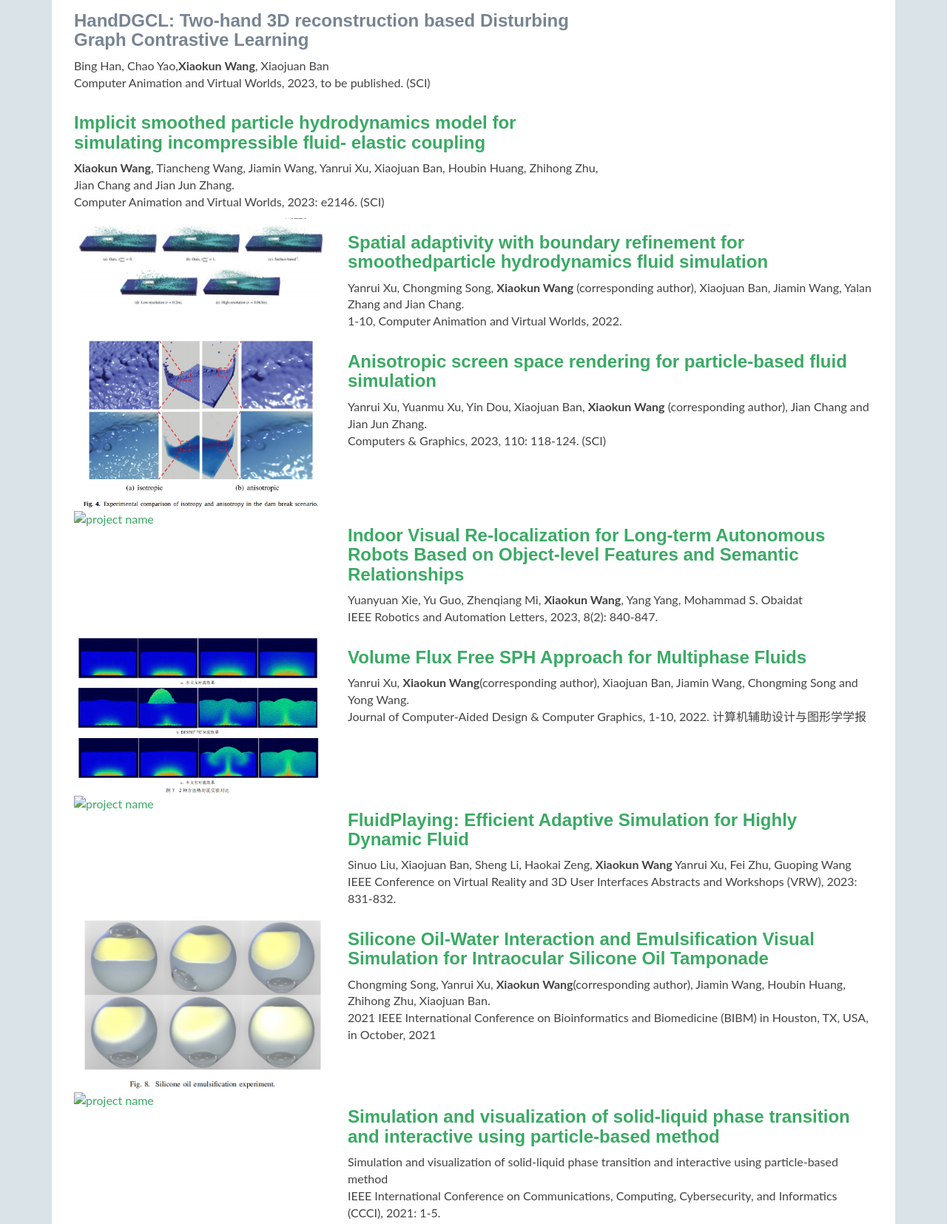
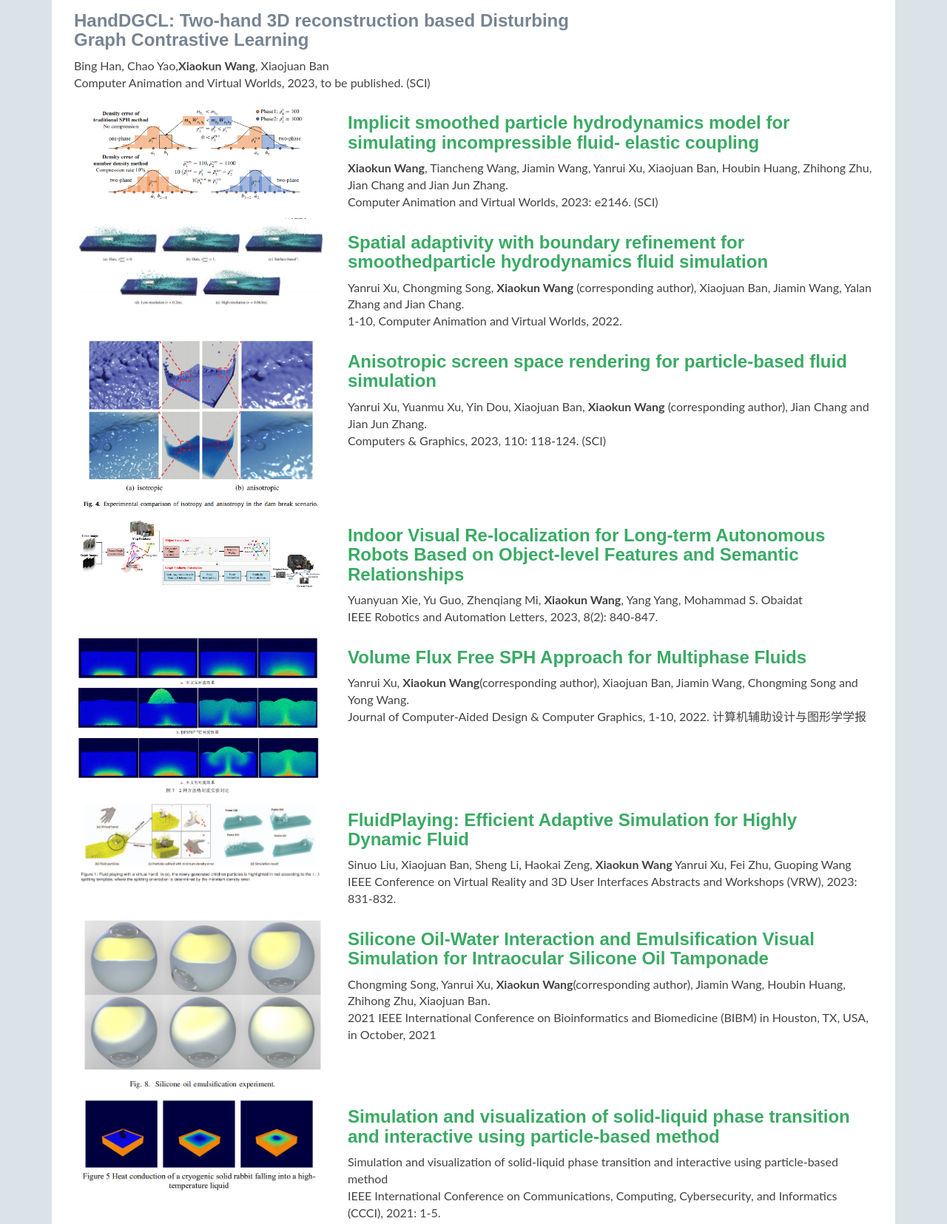
Before and after one commit to wang1xiao2kun3/xiaokun.github.io, a plain HTML site: page publication.html in a window 1280 px wide. Shown: the part 740-2395 px from the top of the page at 74% size. Drawn offline with Linux system fonts and the light colour scheme; no server answers; a script that the page names is missing.

Commit message:
add pics

```diff
--- a/publication.html
+++ b/publication.html
@@ -134,7 +134,11 @@
         </div>
 
         <div class="item row">
+            <a class="col-md-4 col-sm-4 col-xs-12" target="_blank">
+                <img class="img-responsive project-image" src="./assets/papers/image/imp.png" alt="project name" />
+            </a>
             <div class="desc col-md-8 col-sm-8 col-xs-12">
+
                 <h3 class="title">
                     <a href="assets/papers/Computer Animation   Virtual - 2023 - Wang - Implicit smoothed particle hydrodynamics model for simulating incompressible.pdf" target="_blank">
                         Implicit smoothed particle hydrodynamics model for simulating incompressible fluid- elastic coupling</a></h3>
@@ -197,7 +201,7 @@
 
         <div class="item row">
             <a class="col-md-4 col-sm-4 col-xs-12" target="_blank">
-            <img class="img-responsive project-image" src="./assets/papers/image/" alt="project name" />
+            <img class="img-responsive project-image" src="./assets/papers/image/ind.png" alt="project name" />
             </a>
             <div class="desc col-md-8 col-sm-8 col-xs-12">
                 <h3 class="title">
@@ -242,7 +246,7 @@
         </div><!--//item-->
         <div class="item row">
             <a class="col-md-4 col-sm-4 col-xs-12" target="_blank">
-            <img class="img-responsive project-image" src="./assets/papers/image/" alt="project name" />
+            <img class="img-responsive project-image" src="./assets/papers/image/fluidp.png" alt="project name" />
             </a>
             <div class="desc col-md-8 col-sm-8 col-xs-12">
                 <h3 class="title">
@@ -284,7 +288,7 @@
 
         <div class="item row">
             <a class="col-md-4 col-sm-4 col-xs-12" target="_blank">
-            <img class="img-responsive project-image" src="./assets/papers/image/" alt="project name" />
+            <img class="img-responsive project-image" src="./assets/papers/image/simu.png" alt="project name" />
             </a>
             <div class="desc col-md-8 col-sm-8 col-xs-12">
                 <h3 class="title">
@@ -466,7 +470,7 @@
 
         <div class="item row">
             <a class="col-md-4 col-sm-4 col-xs-12" target="_blank">
-            <img class="img-responsive project-image" src="assets/papers/image/.png" alt="faild to load image." />
+            <img class="img-responsive project-image" src="assets/papers/image/mipose.png" alt="faild to load image." />
             </a>
             <div class="desc col-md-8 col-sm-8 col-xs-12">
                 <!--paper 6-->
@@ -645,7 +649,7 @@
 
         <div class="item row">
             <a class="col-md-4 col-sm-4 col-xs-12" target="_blank">
-                <img class="img-responsive project-image" src="./assets/papers/image" alt="project name" />
+                <img class="img-responsive project-image" src="./assets/papers/image/sym.PNG" alt="project name" />
                 </a>
             <div class="desc col-md-8 col-sm-8 col-xs-12">
                 <h3 class="title">
@@ -714,7 +718,7 @@
             </a>
             <div class="desc col-md-8 col-sm-8 col-xs-12">
                 <h3 class="title">
-                    <a href="assets/papers/li2016.pdf" target="_blank">
+                    <!-- <a href="" target="_blank"> -->
                         A Density-Correction Method for Particle-Based Non- Newtonian Fluid                    </a>
                 </h3>
                 <p>Yalan Zhang, Xiaojuan Ban, <strong>Xiaokun Wang</strong>, Xing Liu
@@ -730,7 +734,7 @@
 
               <div class="item row">
             <a class="col-md-4 col-sm-4 col-xs-12" target="_blank">
-            <img class="img-responsive project-image" src="./assets/papers/image/png" alt="project name" />
+            <img class="img-responsive project-image" src="./assets/papers/image/nonnew.png" alt="project name" />
             </a>
             <div class="desc col-md-8 col-sm-8 col-xs-12">
                 <h3 class="title">
```
Also changed, not shown: assets/papers/image/fluidp.PNG (added), assets/papers/image/imp.PNG (added), assets/papers/image/ind.PNG (added), assets/papers/image/mipose.PNG (added), assets/papers/image/nonnew.PNG (added), assets/papers/image/simu.PNG (added), assets/papers/image/sym.PNG (added), todo.txt.
